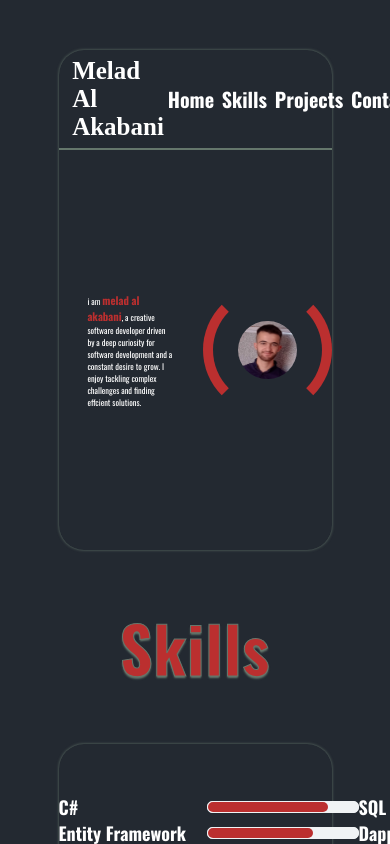
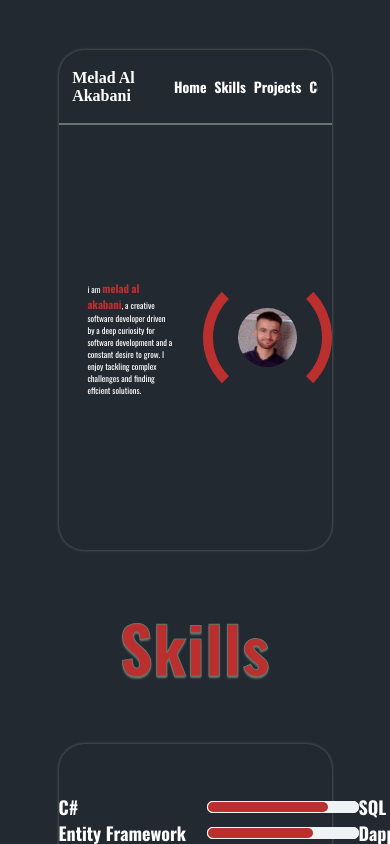
Before and after one commit to meladak286/meladak286.github.io, a Vue app: page / in a window 390 px wide. Shown: the top 844 px of the page. Built offline with nearby package versions, Linux system fonts and the light colour scheme.

Commit message:
Style nav bar component on mobile devices

```diff
--- a/src/components/Nav.vue
+++ b/src/components/Nav.vue
@@ -15,9 +15,6 @@
         <a href="#contact" class="capitalize">contact</a>
       </li>
     </ul>
-    <span class="menu-toggle"
-      ><font-awesome-icon icon="fa-solid fa-bars"
-    /></span>
   </nav>
 </template>
 
@@ -35,7 +32,7 @@ nav {
 }
 
 nav .name {
-  font-size: 25px;
+  font-size: 22px;
   font-weight: bold;
   font-family: cursive;
 }
@@ -48,6 +45,7 @@ nav .nav-links {
   margin: 0;
   padding: 0;
   box-sizing: border-box;
+  overflow: hidden;
 }
 
 nav .nav-links .nav-link {
@@ -56,7 +54,7 @@ nav .nav-links .nav-link {
 
 nav .nav-links .nav-link a {
   text-decoration: none;
-  font-size: 20px;
+  font-size: 18px;
   font-weight: bold;
   color: var(--primary-font-color);
   padding: 5px 0;
@@ -73,8 +71,26 @@ nav .nav-links .nav-link.active a {
   font-size: 25px;
 }
 
-nav .menu-toggle {
-  font-size: 24px;
-  color: white;
+@media screen and (max-width: 768px) {
+  nav {
+    height: 75px;
+  }
+  nav .name {
+    font-size: 16px;
+  }
+
+  nav .nav-links .nav-link a {
+    font-size: 14px;
+  }
+}
+
+@media screen and (max-width: 360px) {
+  nav .name {
+    font-size: 14px;
+  }
+
+  nav .nav-links .nav-link a {
+    font-size: 12px;
+  }
 }
 </style>
```
